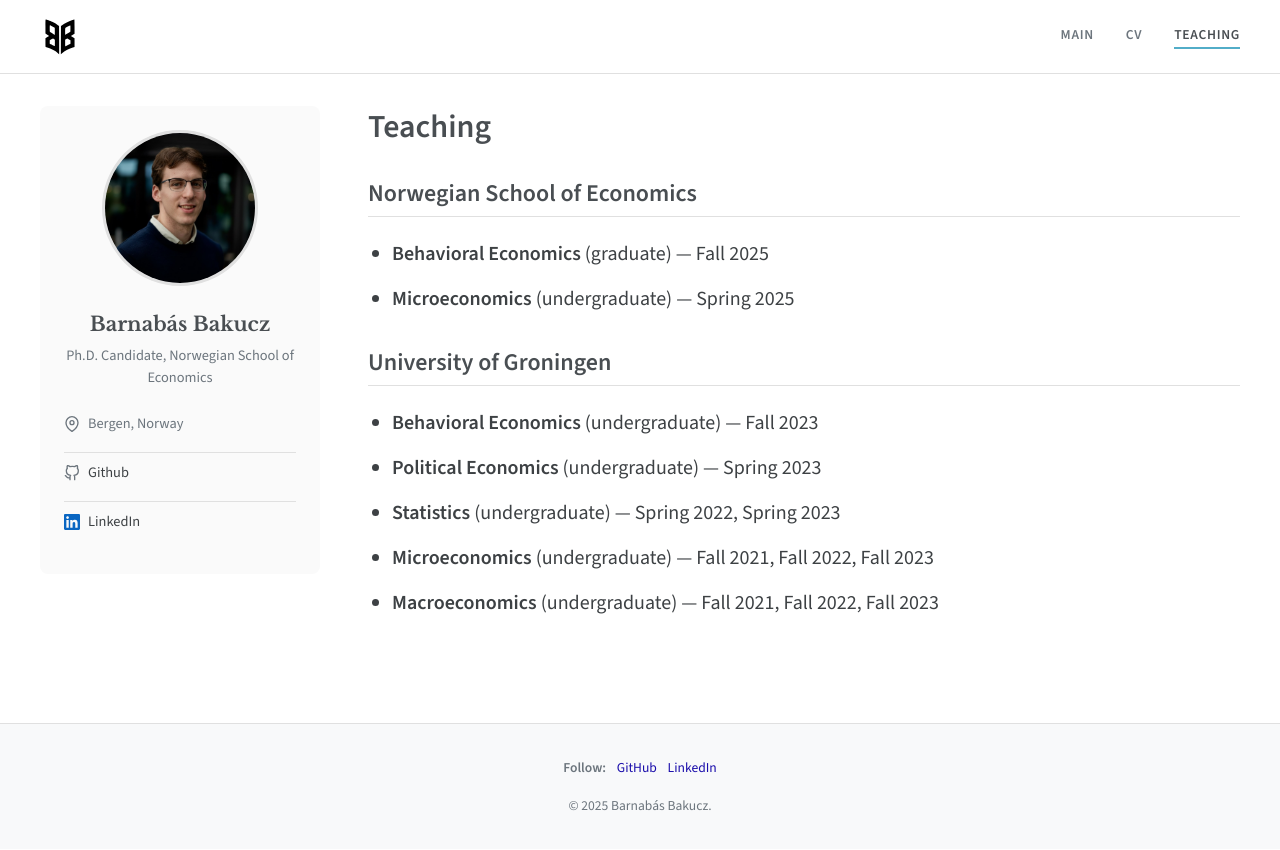
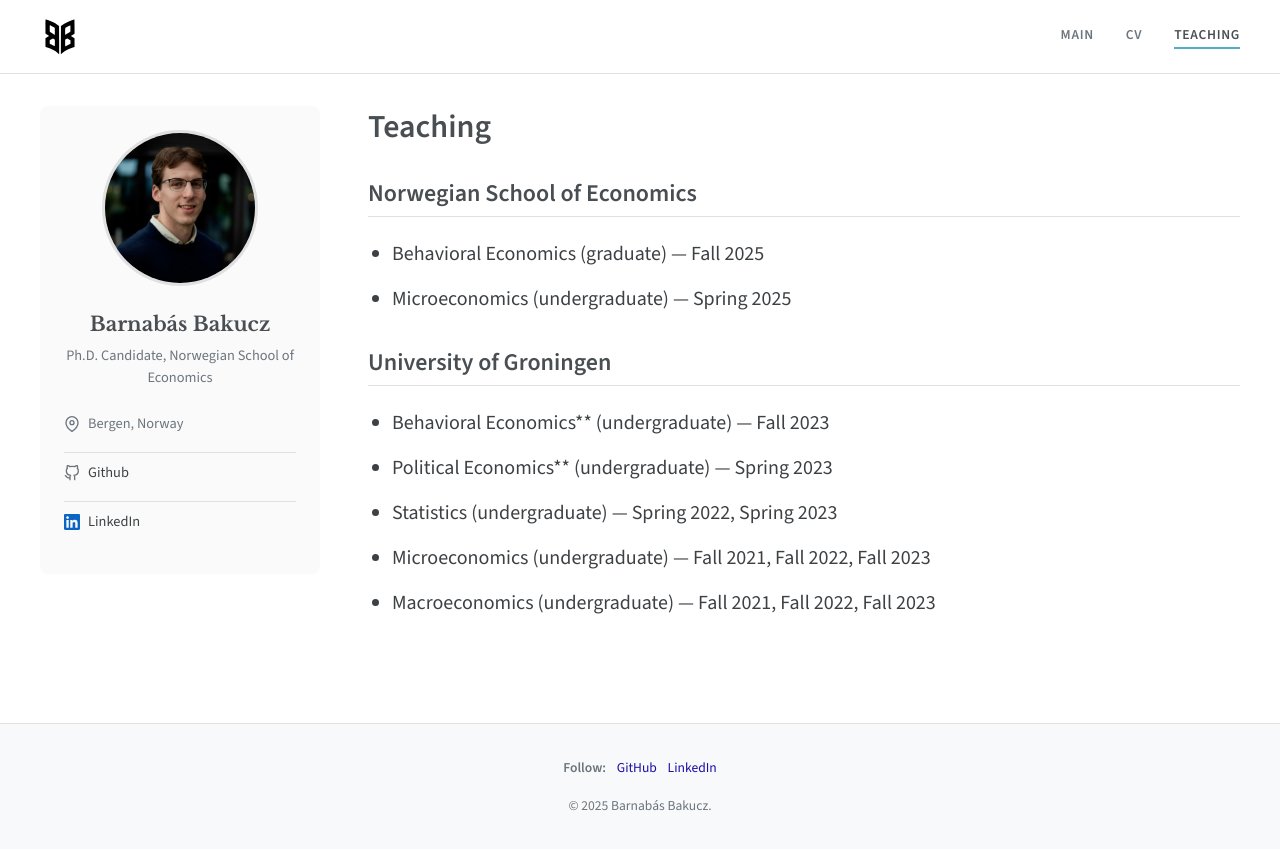
Before and after one commit to barnabas-bakucz/barnabas-bakucz.github.io, a Jekyll site: the page built from teaching.md, in a window 1280 px wide. Shown: the top 850 px of the page. Built offline with Jekyll 4.4.1, drawn with Linux system fonts in a browser that asks for light colours.

```diff
--- a/teaching.md
+++ b/teaching.md
@@ -8,13 +8,13 @@ permalink: /teaching/
 
 ## Norwegian School of Economics
 
-* **Behavioral Economics** (graduate) — Fall 2025
-* **Microeconomics** (undergraduate) — Spring 2025
+* Behavioral Economics (graduate) — Fall 2025
+* Microeconomics (undergraduate) — Spring 2025
 
 ## University of Groningen
 
-* **Behavioral Economics** (undergraduate) — Fall 2023
-* **Political Economics** (undergraduate) — Spring 2023
-* **Statistics** (undergraduate) — Spring 2022, Spring 2023
-* **Microeconomics** (undergraduate) — Fall 2021, Fall 2022, Fall 2023
-* **Macroeconomics** (undergraduate) — Fall 2021, Fall 2022, Fall 2023
+* Behavioral Economics** (undergraduate) — Fall 2023
+* Political Economics** (undergraduate) — Spring 2023
+* Statistics (undergraduate) — Spring 2022, Spring 2023
+* Microeconomics (undergraduate) — Fall 2021, Fall 2022, Fall 2023
+* Macroeconomics (undergraduate) — Fall 2021, Fall 2022, Fall 2023
```
